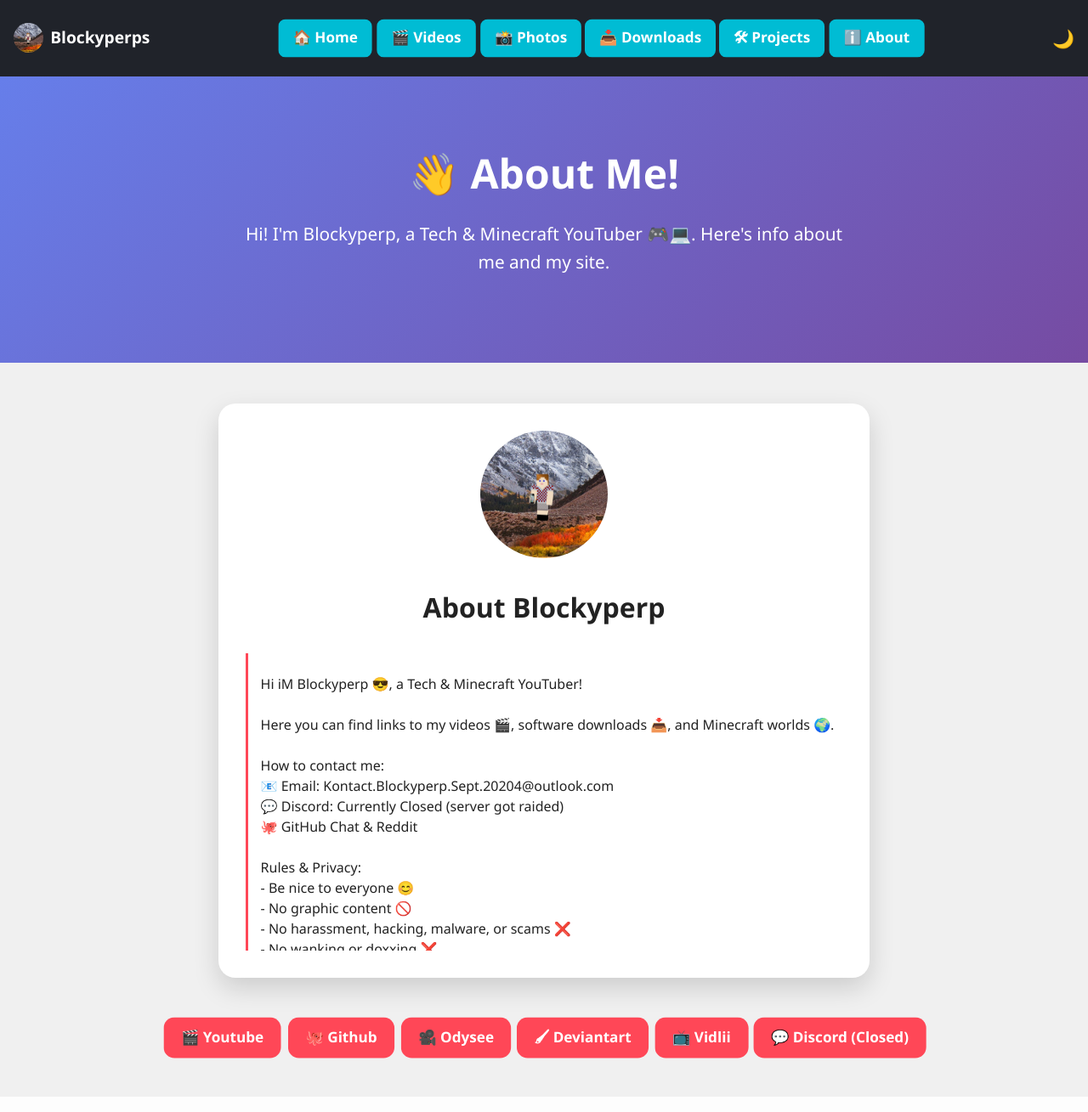
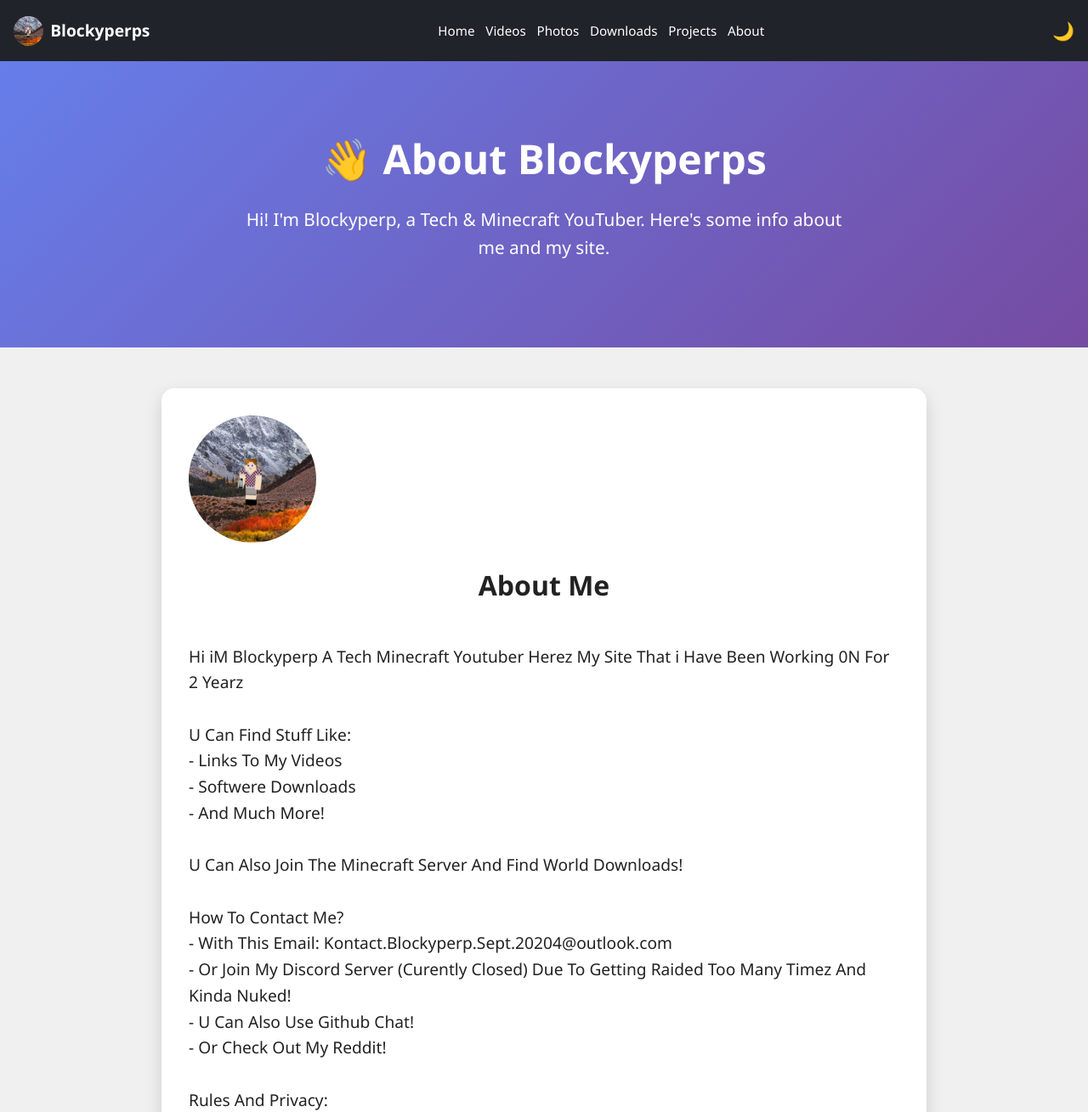
Before and after one commit to Blockyperp20203/Blockyperp20203.github.io, a plain HTML site: page About.html in a window 1280 px wide. Shown: the top 1309 px of the page at 85% size. Drawn offline with Linux system fonts and the light colour scheme; files whose address does not match are found by name.

Commit message:
Update About.html

```diff
--- a/About.html
+++ b/About.html
@@ -1,20 +1,19 @@
 <!DOCTYPE html>
 <html lang="en">
 <head>
-<meta charset="UTF-8"><meta name="viewport" content="width=device-width,initial-scale=1.0">
+<meta charset="UTF-8">
+<meta name="viewport" content="width=device-width,initial-scale=1.0">
 <title>About Blockyperps</title>
 <style>
 :root{
   --bg:#fdfdfd;--text:#222;--nav:#20232a;--nav-text:#fff;
   --hero:linear-gradient(135deg,#667eea,#764ba2);
---btn:#ff4757;--btn-hover:#e84118;--section:#f0f0f0;--card:#fff;
---link-bg:#00bcd4;--link-hover:#0097a7;
+  --btn:#ff4757;--btn-hover:#e84118;--section:#f0f0f0;--card:#fff
 }
 .dark-mode{
   --bg:#121212;--text:#f1f1f1;--nav:#1e1e1e;--nav-text:#f1f1f1;
   --hero:linear-gradient(135deg,#0f2027,#203a43,#2c5364);
---btn:#00c6ff;--btn-hover:#0097a7;--section:#1b1b1b;--card:#222;
---link-bg:#ff6b81;--link-hover:#ff4757;
+  --btn:#00c6ff;--btn-hover:#0097a7;--section:#1b1b1b;--card:#222
 }
 *{margin:0;padding:0;box-sizing:border-box;font-family:'Segoe UI',Arial,sans-serif}
 body{background:var(--bg);color:var(--text);transition:.4s ease;line-height:1.6;overflow-x:hidden}
@@ -23,27 +22,25 @@
 .logo:hover{transform:scale(1.05) rotate(-2deg)}
 .logo img{width:2.2rem;height:2.2rem;border-radius:50%;animation:bounceIn 1s}
 nav{display:flex;flex-wrap:wrap;gap:.8rem;margin:.5rem 0}
-nav a{padding:.5rem 1rem;background:var(--link-bg);color:#fff;border-radius:8px;text-decoration:none;font-weight:600;transition:.3s;animation:pulse 2s infinite}
-nav a:hover{background:var(--link-hover);transform:scale(1.05) rotate(-1deg)}
+nav a{color:var(--nav-text);text-decoration:none;font-size:clamp(.85rem,2vw,.95rem);position:relative;transition:.3s}
+nav a::after{content:"";position:absolute;left:0;bottom:-3px;width:0;height:2px;background:#00bcd4;transition:.3s}
+nav a:hover{color:#00bcd4}
+nav a:hover::after{width:100%}
 #darkToggle{background:none;border:none;font-size:clamp(1rem,2vw,1.3rem);cursor:pointer;color:var(--nav-text);transition:.4s}
 #darkToggle:active{transform:rotate(360deg) scale(1.2)}
 .hero{text-align:center;padding:clamp(2rem,6vw,5rem) 1rem;background:var(--hero);color:#fff;animation:fadeIn 1.2s ease}
 .hero h1{font-size:clamp(2rem,5vw,3rem);margin-bottom:1rem;animation:slideUp .9s ease}
 .hero p{font-size:clamp(1rem,2.5vw,1.3rem);max-width:60ch;margin:0 auto 1.5rem;animation:fadeIn .9s ease .3s both}
-.about-section{text-align:center;padding:clamp(2rem,5vw,3rem) 1rem;background:var(--section);transition:.3s;display:flex;flex-direction:column;align-items:center;gap:1.5rem}
-.about-card{background:var(--card);padding:2rem;border-radius:20px;box-shadow:0 12px 30px rgba(0,0,0,.15);max-width:900px;transition:.4s;animation:popIn 1s ease;display:flex;flex-direction:column;align-items:center;gap:1rem;overflow:hidden}
+.about-section{text-align:center;padding:clamp(2rem,5vw,3rem) 1rem;background:var(--section);transition:.3s;animation:fadeIn 1s ease .5s both;display:flex;flex-direction:column;align-items:center;gap:1.5rem}
+.about-card{background:var(--card);padding:2rem;border-radius:15px;box-shadow:0 8px 20px rgba(0,0,0,.15);max-width:900px;transition:.4s;animation:popIn 1s ease;text-align:left}
 .about-card img{width:150px;height:150px;border-radius:50%;margin-bottom:1rem;animation:bounceIn 1s}
-.about-card h2{font-size:clamp(1.5rem,4vw,2rem);margin-bottom:.8rem}
-.about-card .text-box{max-height:350px;overflow-y:auto;padding-right:10px;text-align:left;white-space:pre-line;line-height:1.5;border-left:3px solid var(--btn);padding-left:15px}
+.about-card h2{font-size:clamp(1.5rem,4vw,2rem);margin-bottom:.8rem;text-align:center}
+.text-box{white-space:pre-line;font-size:clamp(1rem,2.5vw,1.2rem);line-height:1.6}
 .links{display:flex;flex-wrap:wrap;justify-content:center;gap:1rem;margin-top:1.5rem}
-.links a{padding:.6rem 1.2rem;background:var(--btn);color:#fff;border-radius:12px;text-decoration:none;font-weight:600;transition:.3s;animation:pulse 2s infinite}
+.links a{padding:.6rem 1.2rem;background:var(--btn);color:#fff;border-radius:8px;text-decoration:none;font-weight:600;transition:.3s;animation:pulse 2s infinite}
 .links a:hover{background:var(--btn-hover);transform:scale(1.05) rotate(-1deg)}
 .footer{text-align:center;padding:1.5rem;background:var(--nav);color:var(--nav-text);font-size:.9rem;margin-top:2rem;animation:fadeIn 1.2s ease}
 .footer span{display:inline-block;animation:bounce 2s infinite}
-::-webkit-scrollbar{width:8px}
-::-webkit-scrollbar-track{background:var(--section)}
-::-webkit-scrollbar-thumb{background:var(--btn);border-radius:4px}
-.dark-mode ::-webkit-scrollbar-thumb{background:var(--btn-hover)}
 @keyframes fadeIn{from{opacity:0}to{opacity:1}}
 @keyframes slideUp{from{opacity:0;transform:translateY(30px)}to{opacity:1;transform:translateY(0)}}
 @keyframes slideDown{from{opacity:0;transform:translateY(-30px)}to{opacity:1;transform:translateY(0)}}
@@ -54,50 +51,68 @@
 </style>
 </head>
 <body>
+
 <header class="navbar">
-<div class="logo"><img src="https://raw.githubusercontent.com/Blockyperp20203/Blockyperp20203.github.io/refs/heads/main/src/assets/images/Blockyperp%20Profile%20Pic.png" alt="Blockyperps logo"><span>Blockyperps</span></div>
+  <div class="logo">
+    <img src="https://raw.githubusercontent.com/Blockyperp20203/Blockyperp20203.github.io/refs/heads/main/src/assets/images/Blockyperp%20Profile%20Pic.png" alt="Blockyperps logo">
+    <span>Blockyperps</span>
+  </div>
   <nav>
-<a href="index.html">🏠 Home</a><a href="Videos.html">🎬 Videos</a><a href="Photos.html">📸 Photos</a>
-<a href="Downloads.html">📥 Downloads</a><a href="Projects.html">🛠 Projects</a><a href="About.html">ℹ️ About</a>
+    <a href="index.html">Home</a>
+    <a href="Videos.html">Videos</a>
+    <a href="Photos.html">Photos</a>
+    <a href="Downloads.html">Downloads</a>
+    <a href="Projects.html">Projects</a>
+    <a href="About.html">About</a>
   </nav>
   <button id="darkToggle">🌙</button>
 </header>
 
 <section class="hero">
-<h1>👋 About Me!</h1>
-<p>Hi! I'm Blockyperp, a Tech & Minecraft YouTuber 🎮💻. Here's info about me and my site.</p>
+  <h1>👋 About Blockyperps</h1>
+  <p>Hi! I'm Blockyperp, a Tech & Minecraft YouTuber. Here's some info about me and my site.</p>
 </section>
 
 <section class="about-section">
   <div class="about-card">
-<img src="https://raw.githubusercontent.com/Blockyperp20203/Blockyperp20203.github.io/refs/heads/main/src/assets/images/Blockyperp%20Profile%20Pic.png" alt="Blockyperp">
-<h2>About Blockyperp</h2>
+    <img src="/Users/Blockyperp/Desktop/Stuff/Blockyperp Website/src/assets/images/Blockyperp Profile Pic.png" alt="Blockyperp">
+    <h2>About Me</h2>
     <div class="text-box">
-Hi iM Blockyperp 😎, a Tech & Minecraft YouTuber!
+Hi iM Blockyperp A Tech Minecraft Youtuber Herez My Site That i Have Been Working 0N For 2 Yearz
 
-Here you can find links to my videos 🎬, software downloads 📥, and Minecraft worlds 🌍.
+U Can Find Stuff Like:
+- Links To My Videos
+- Softwere Downloads
+- And Much More!
 
-How to contact me:
-📧 Email: Kontact.Blockyperp.Sept.20204@outlook.com
-💬 Discord: Currently Closed (server got raided)
-🐙 GitHub Chat & Reddit
+U Can Also Join The Minecraft Server And Find World Downloads!
 
-Rules & Privacy:
-- Be nice to everyone 😊
-- No graphic content 🚫
-- No harassment, hacking, malware, or scams ❌
-- No wanking or doxxing ❌
+How To Contact Me?
+- With This Email: Kontact.Blockyperp.Sept.20204@outlook.com
+- Or Join My Discord Server (Curently Closed) Due To Getting Raided Too Many Timez And Kinda Nuked!
+- U Can Also Use Github Chat!
+- Or Check Out My Reddit!
+
+Rules And Privacy:
+
+Chat Rules:
+- Be Nice To Every 1
+- N0 C0RN G0R£ 0R ANY 0TH£R GR4PH1C C0NT£NT!
+- N0 H4RR4$M£NT H4CK1NG M4LW£R£ 0R $C4MZ!
+- N0 W4NK1NG!
+- N0 D0XX1NG!
 
 Minecraft Server Rules:
-- Be nice to everyone 😊
-- No hacking ❌
-- No griefing ❌
-- No doxxing ❌
+- Be Nice To Every 1
+- No H4XX1NG!
+- No Greifing!
+- N0 D0XX1NG!
 
 Privacy Policy:
-- IP addresses may be logged (use VPN if you want)
-- Server chat logs cleared on restart
-- We won’t collect info unless you do something bad ⚠️
+- Info We Colect: iP Address (U CAN U$£ A VPN T0 $T0P THi$)
+- We Can Also See Server Chat Logs But Thoze Get Cleared When The Server Restarts!
+- Thatz ALL!
+- And WE W0NT C0L£CT THi$ iNF0 iNL£$$ U D0 $UMTHiNG B4D!
     </div>
   </div>
 
```
Lines whose indentation alone changed are shown as unchanged.
